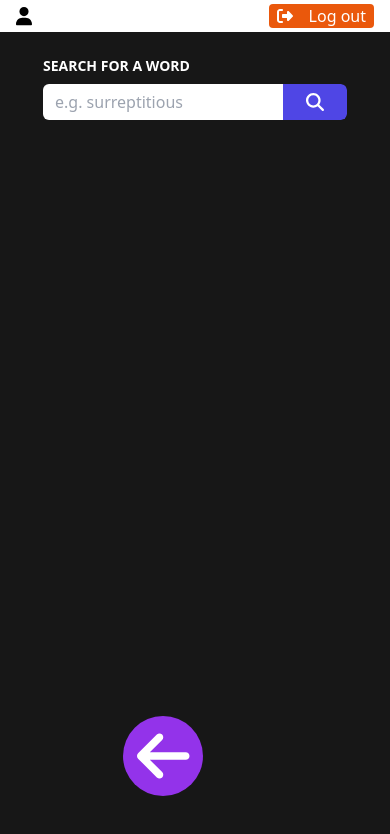
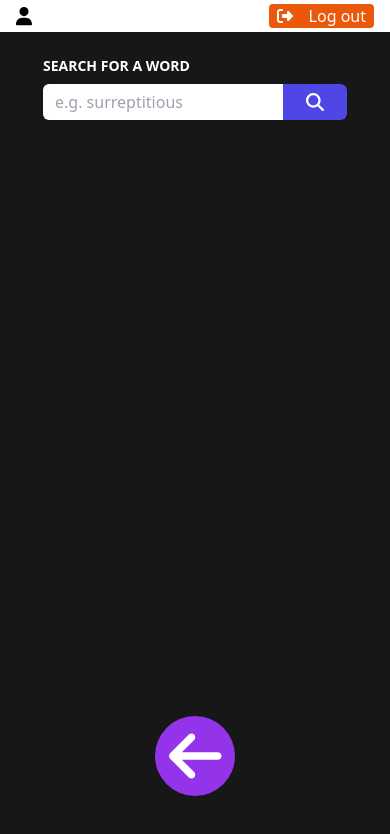
Before and after one commit to ic-768/Word-Station, a Next.js app: page /words/get-meaning in a window 390 px wide. Shown: the top 834 px of the page. Built offline with nearby package versions, Linux system fonts and the light colour scheme; no server answers.

Commit message:
Minor style fix

```diff
--- a/components/layouts/GoBackLayout/GoBackLayout.tsx
+++ b/components/layouts/GoBackLayout/GoBackLayout.tsx
@@ -6,7 +6,7 @@ import { faArrowLeft } from "@fortawesome/free-solid-svg-icons";
 const GoBackLayout = ({ children }: { children: ReactElement }) => (
   <>
     <Link
-      className="p-4 bg-purple-600 absolute z-10 text-6xl bottom-12 left-0 right-0 mx-auto h-20 w-20 flex justify-center rounded-full flex items-center right-16 transition-colors hover:bg-purple-700 sm:bottom-2/4 sm:left-[85%] sm:right-full"
+      className="p-4 bg-purple-600 absolute z-10 text-6xl bottom-12 left-0 right-0 mx-auto h-20 w-20 flex justify-center rounded-full flex items-center transition-colors hover:bg-purple-700 sm:bottom-2/4 sm:left-[85%] sm:right-full"
       href="/words"
       title="Back to words"
     >
```
Also changed, not shown: 1 other file (tests, documents, lock files or other folders).
